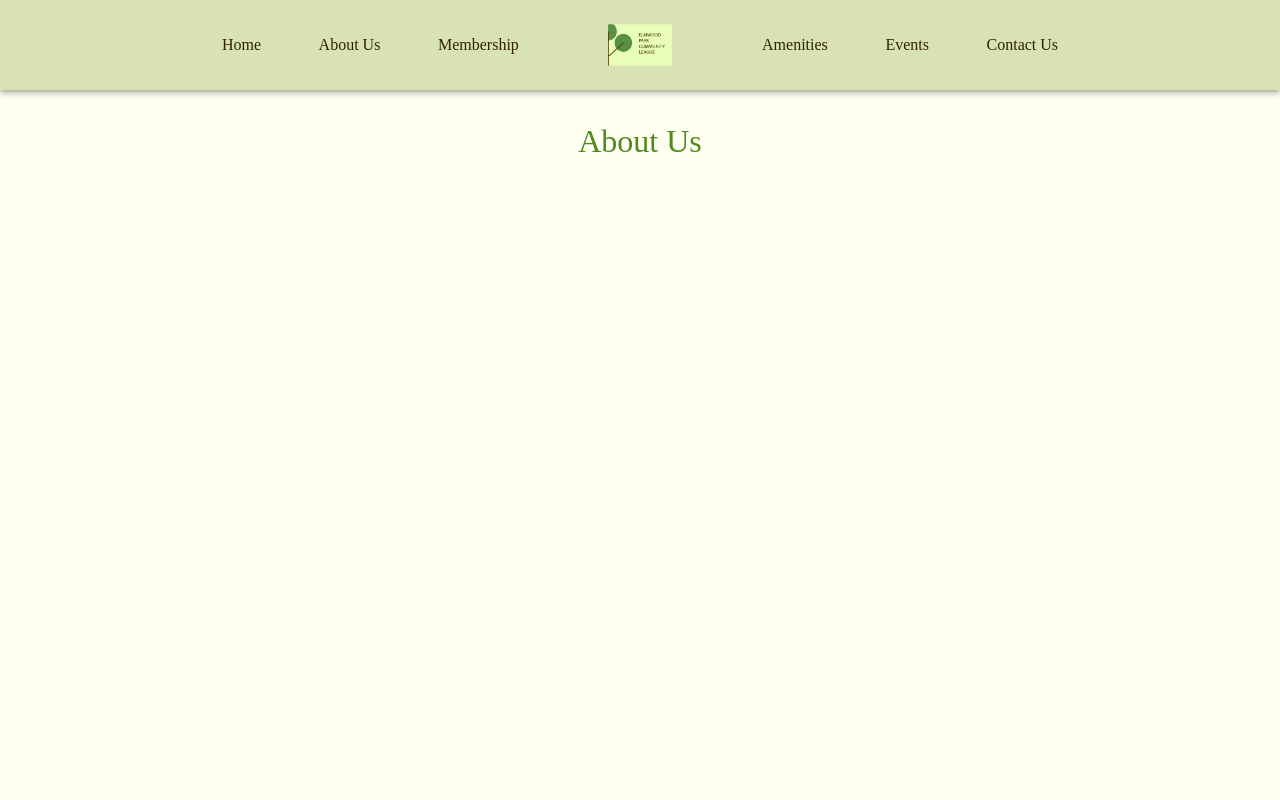
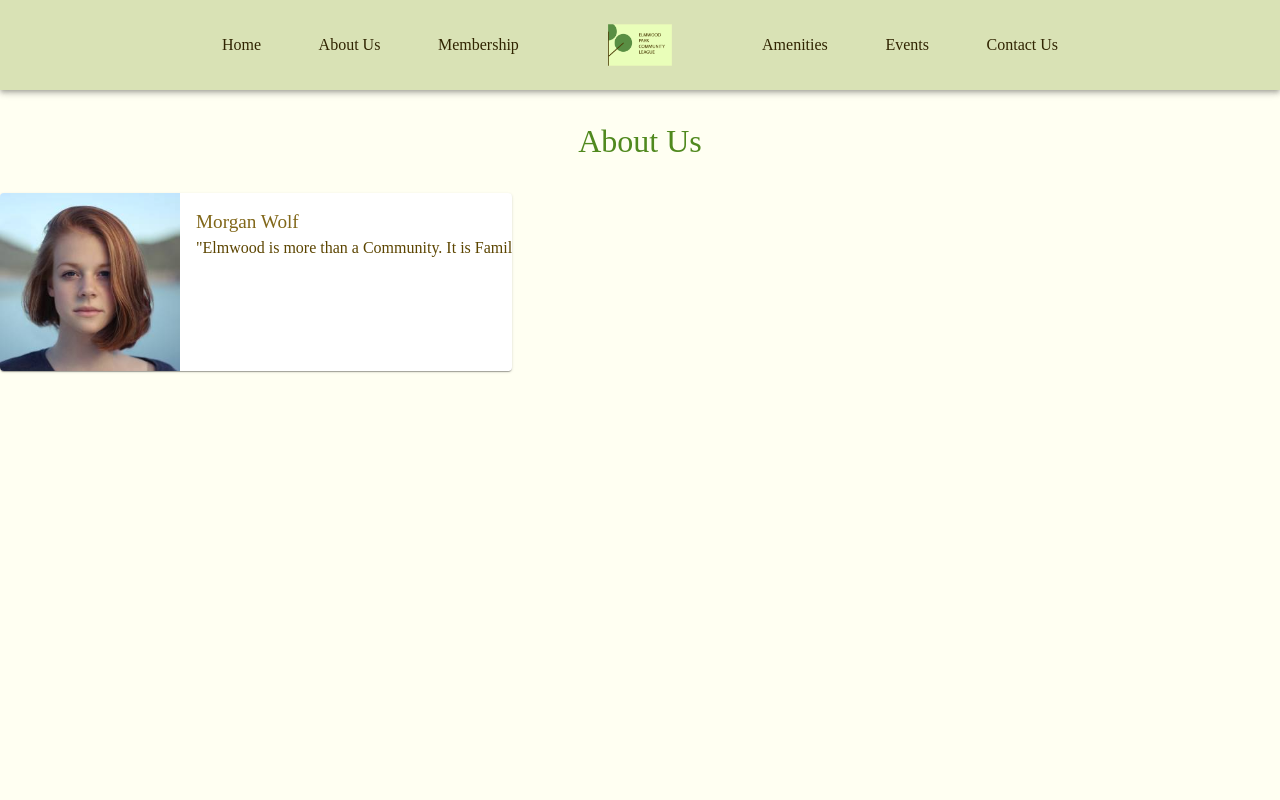
Before and after one commit to capstone-1231/elmwood-park, a Next.js app: page /about_us in a window 1280 px wide. Shown: the top 800 px of the page. Built offline with nearby package versions, Linux system fonts and the light colour scheme.

Commit message:
Card Component Pieces

```diff
--- a/pages/about_us.js
+++ b/pages/about_us.js
@@ -4,6 +4,8 @@ import Navbar from '@/utils/components/header';
 import FooterNav from '@/utils/components/footer';
 
 import Typography from '@mui/material/Typography';
+
+import PersonalizedCard from '@/utils/components/aboutusCards';
 
 export default function Page() {
   return (
@@ -18,6 +20,7 @@ export default function Page() {
       </header>
       <main>
       <Typography variant="h2" component="h2" color="secondary" sx={{ padding: '2rem 1rem', textAlign: 'center' }} >About Us</Typography>
+      <PersonalizedCard></PersonalizedCard>
       </main>
       <footer>
         <FooterNav />
--- /dev/null
+++ b/utils/components/aboutusCards.js
@@ -0,0 +1,32 @@
+import * as React from 'react';
+import { useTheme } from '@mui/material/styles';
+import Box from '@mui/material/Box';
+import Card from '@mui/material/Card';
+import CardContent from '@mui/material/CardContent';
+import CardMedia from '@mui/material/CardMedia';
+import Typography from '@mui/material/Typography';
+
+export default function PersonalizedCard() {
+    const theme = useTheme();
+
+    return (
+        <Card sx={{ display: 'flex', width: '40%' }}>
+            <Box sx={{ display: 'flex', flexDirection: 'column' }}>
+                <CardMedia
+                    component="img"
+                    sx={{ width: 180 }}
+                    image="claire.jpg"
+                    alt="Photograph of Morgan"
+                />
+            </Box>
+            <CardContent sx={{ flex: '1 0 auto' }}>
+                <Typography component="div" variant="h5">
+                    Morgan Wolf
+                </Typography>
+                <Typography variant="subtitle1" color="text.secondary" component="div">
+                    "Elmwood is more than a Community. It is Family."
+                </Typography>
+            </CardContent>
+        </Card>
+    );
+}
```
Also changed, not shown: public/claire.jpg (added).
